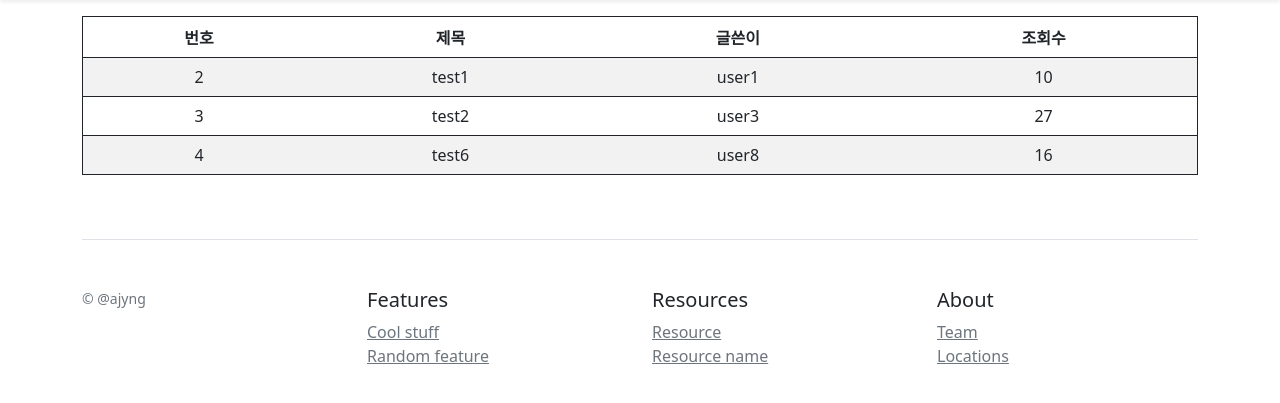
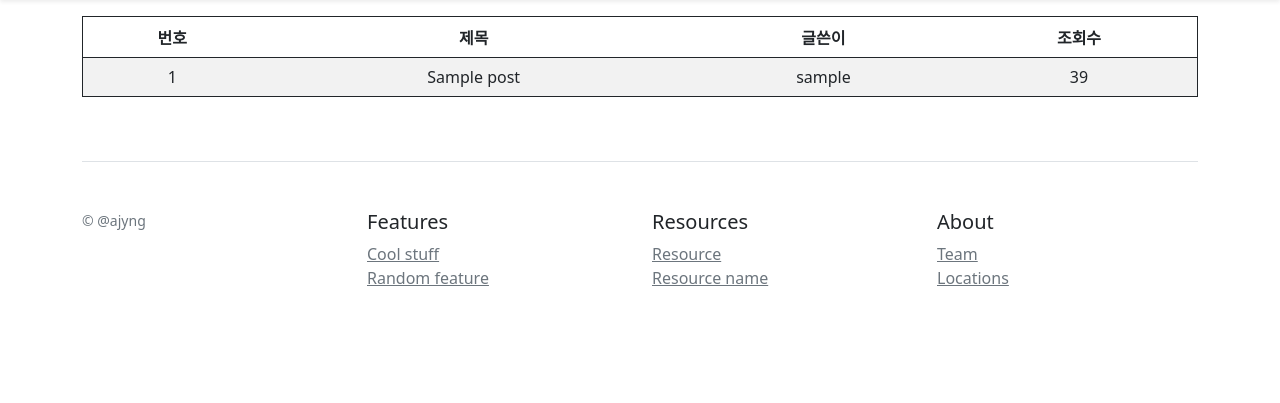
Before and after one commit to ajyng/plan-together-, a Django app: page /community/ in a window 1280 px wide. Shown: the part 71-474 px from the top of the page. Run offline with Django 3.2, Linux system fonts and the light colour scheme; tables that the repository leaves empty hold one stand-in row (values such as "Sample post"); some libraries are stand-ins or nearby versions.

Commit message:
[feat] Post List View API 구현

```diff
--- a/community/templates/community/post_list.html
+++ b/community/templates/community/post_list.html
@@ -1,4 +1,5 @@
 {% extends 'layout.html' %}
+{% load bootstrap4 %}
 
 {% block content %}
 
@@ -15,26 +16,17 @@
                 </thead>
 
                 <tbody>
-                    <tr>
-                        <td>2</td>
-                        <td>test1</td>
-                        <td>user1</td>
-                        <td>10</td>
-                    </tr>
-                    <tr>
-                        <td>3</td>
-                        <td>test2</td>
-                        <td>user3</td>
-                        <td>27</td>
-                    </tr>
-                    <tr>
-                        <td>4</td>
-                        <td>test6</td>
-                        <td>user8</td>
-                        <td>16</td>
-                    </tr>
+                    {% for post in post_list %}
+                        <tr>
+                            <td>{{ post.id }}</td>
+                            <td>{{ post.title }}</td>
+                            <td>{{ post.author }}</td>
+                            <td>39</td>
+                        </tr>
+                    {% endfor %}
                 </tbody>
             </table>
+            {% bootstrap_pagination page_obj %}
         </div>
     </div>
 
--- a/community/views.py
+++ b/community/views.py
@@ -22,7 +22,7 @@ class PostDetailView(DetailView):
 
 class PostUpdateView(LoginRequiredMixin, UpdateView):
     model = Post
-    fields = '__all__'
+    fields = ['title', 'content']
     template_name = 'community/post_form.html'
 
 def post_delete(request):
```
